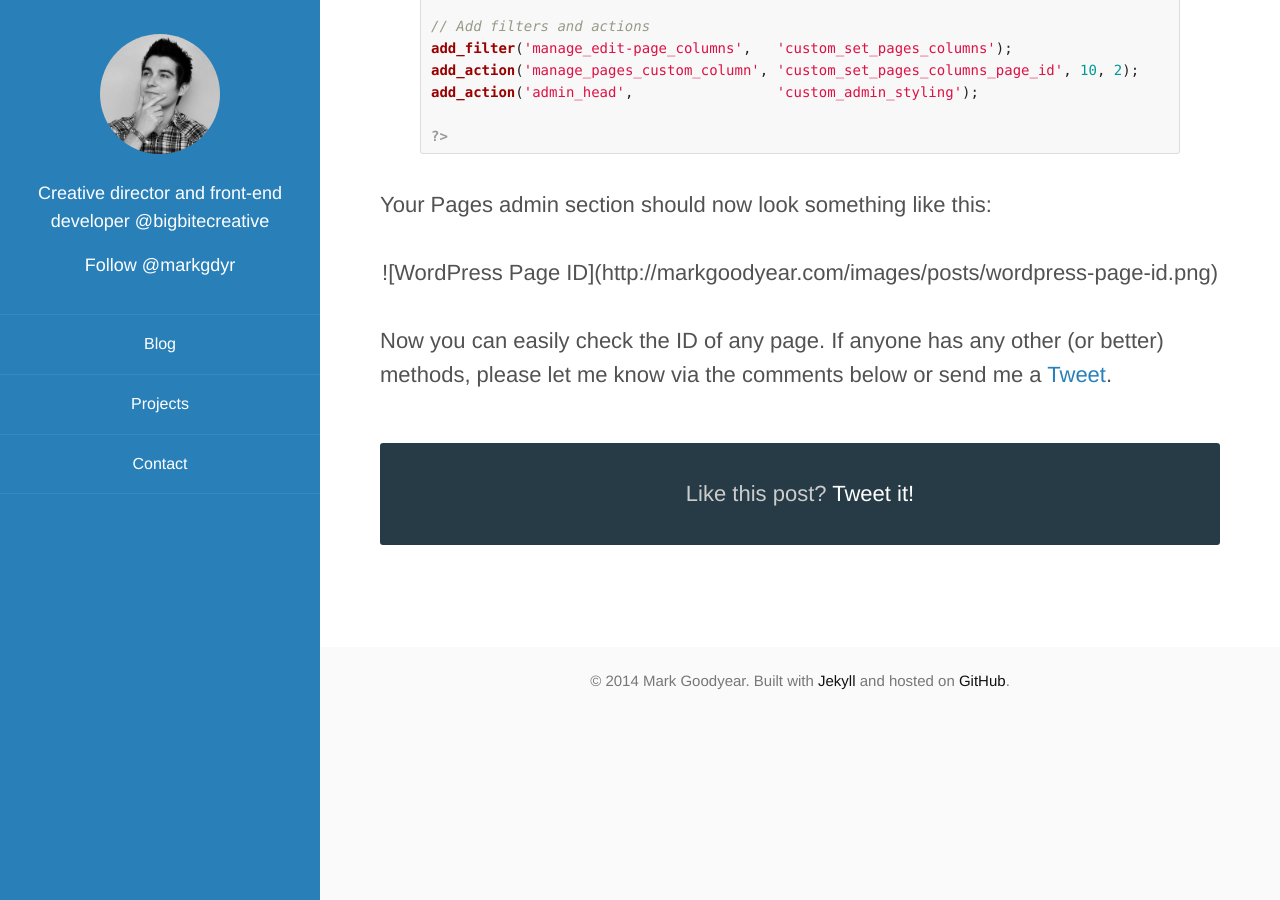
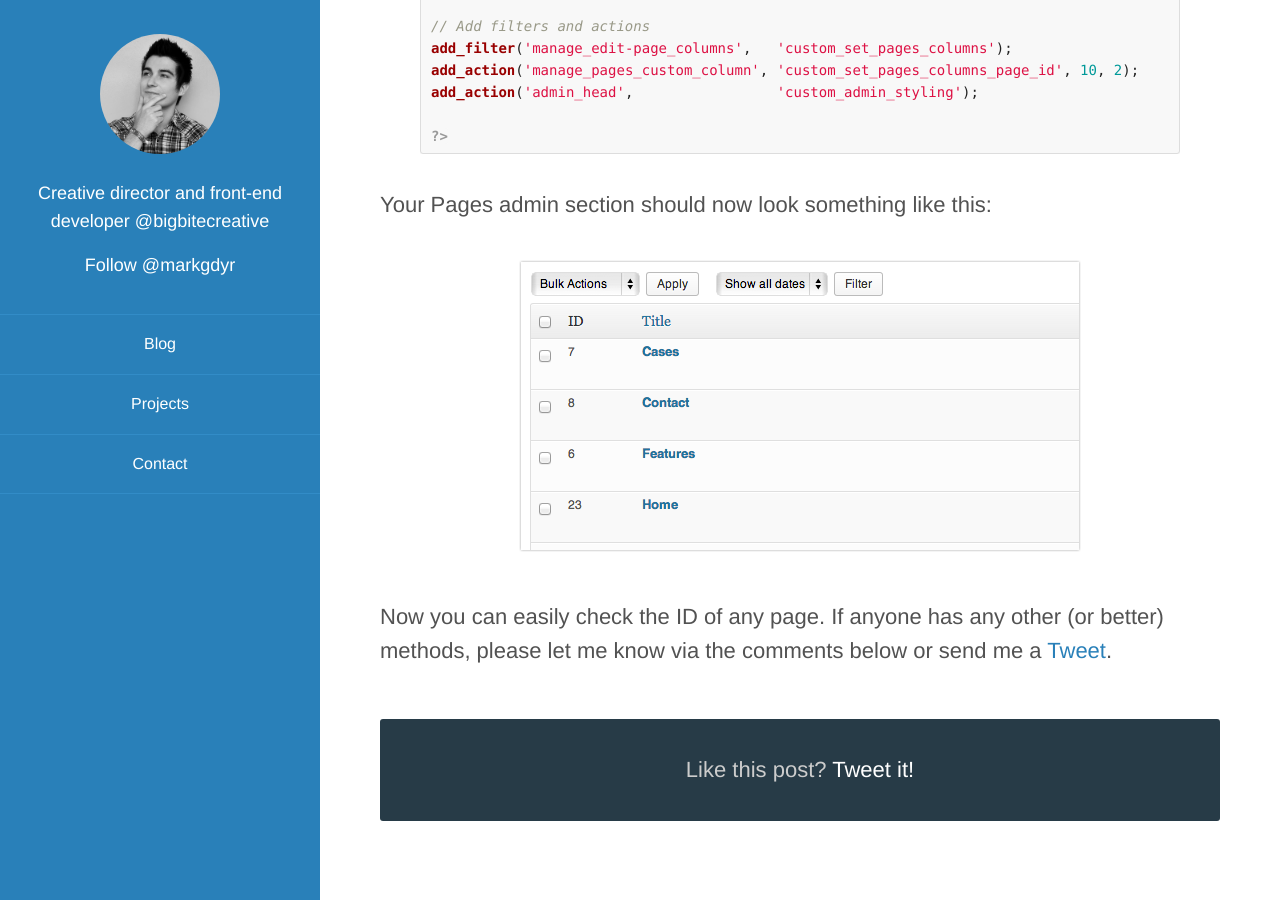
Before and after one commit to markgoodyear/markgoodyear.github.io, a Jekyll site: the page built from _posts/2013-07-09-display-page-id-wordpress-admin-area.md, in a window 1280 px wide and 900 px high, scrolled down 1148 px. Built offline with Jekyll 4.4.1, drawn with Linux system fonts in a browser that asks for light colours; comment, search, counter and statistics services are not loaded.

Commit message:
Some teething issues with formatting

```diff
--- a/_posts/2013-07-09-display-page-id-wordpress-admin-area.md
+++ b/_posts/2013-07-09-display-page-id-wordpress-admin-area.md
@@ -47,5 +47,9 @@ add_action('admin_head',                 'custom_admin_styling');
 {% endhighlight %}
 
 Your Pages admin section should now look something like this:
-<p class="post-img  text--center">![WordPress Page ID](http://markgoodyear.com/images/posts/wordpress-page-id.png)</p>
+
+<p class="post-img  text--center">
+    <img src="http://markgoodyear.com/images/posts/wordpress-page-id.png" alt="WordPress Page ID">
+</p>
+
 Now you can easily check the ID of any page. If anyone has any other (or better) methods, please let me know via the comments below or send me a <a href="http://twitter.com/markgdyr">Tweet</a>.
```
